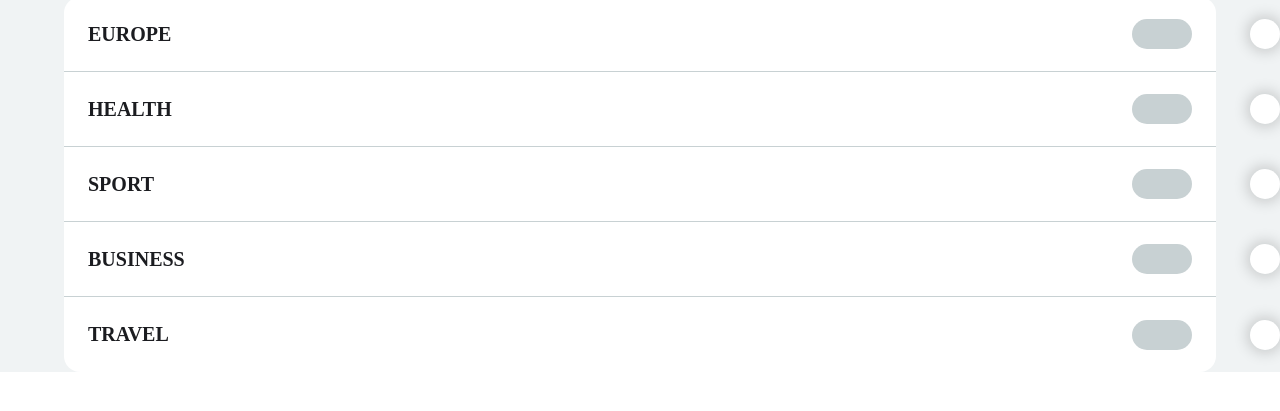
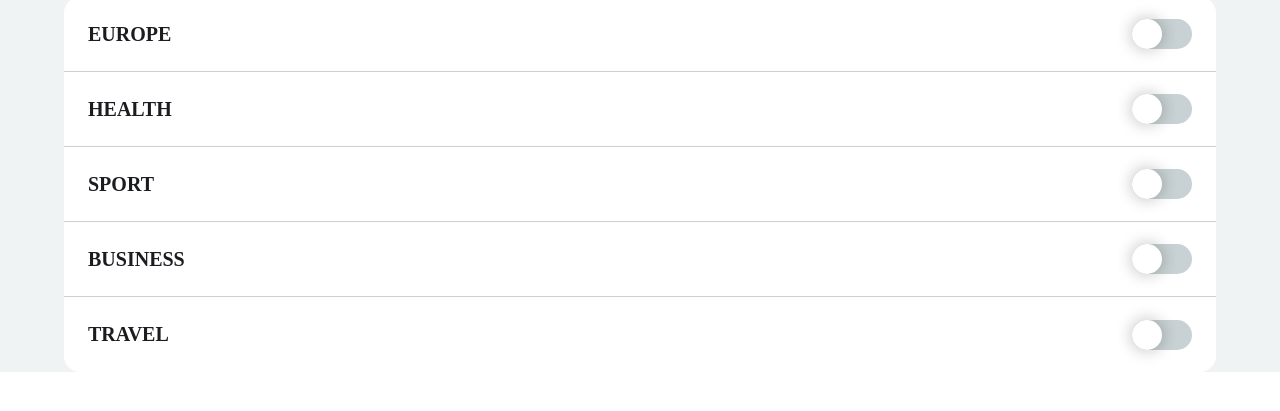
Before and after one commit to rts-cmk-wu10/newsbox-Spongey21, a website built with webpack: page src/settings.html in a window 1280 px wide. Shown: the part 135-546 px from the top of the page. Built offline with nearby package versions, Linux system fonts and the light colour scheme.

Commit message:
slider checkbox working

```diff
--- a/src/index.js
+++ b/src/index.js
@@ -1,11 +1,3 @@
 import "./style.scss";
 import "./javascript/stories";
 import "./javascript/archive";
-
-if (window.location.href.includes('settings')) {
-    const CHECKBOX = document.querySelector('.options__checkbox')
-
-    CHECKBOX.addEventListener('change', () => {
-        CHECKBOX.checked ? console.log('checked') : console.log('unchecked');
-    })
-}
--- a/src/scss/_options.scss
+++ b/src/scss/_options.scss
@@ -1,6 +1,8 @@
 @use './variables';
 
 .options {
+    position: relative;
+
     background-color: variables.$secondary-color-ice;
 
     &__heading, &__subheading {
@@ -68,14 +70,16 @@
 
         border-radius: 1rem;
 
+        transition: background-color 0.5s ease;
+
         &::after {
             content: '';
             height: 30px;
             width: 30px;
 
-            position: absolute;
+            position: relative;
 
-            right: 0;
+            transition: background-color 0.5s ease, transform 0.5s ease;
 
             background-color: variables.$typography-color-snow;
 
@@ -90,6 +94,11 @@
     }
 
     &__checkbox:checked + &__slider::after {
-        right: 10px;
+        transform: translateX(30px);
+        background-color: white;
+    }
+
+    &__checkbox:checked + &__slider {
+        background-color: variables.$primary-color-sage;
     }
 }
--- a/src/settings.html
+++ b/src/settings.html
@@ -22,32 +22,28 @@
             <ul class="options__list">
                 <li class="options__item">
                     <span class="options__category">europe</span>
-                    <input type="checkbox" class="options__checkbox">
-                    <label class="options__slider"></label>
+                    <input type="checkbox" class="options__checkbox" id="slider1">
+                    <label for="slider1" class="options__slider"></label>
                 </li>
                 <li class="options__item">
                     <span class="options__category">health</span>
-                    <label class="options__slider">
-                        <input type="checkbox" class="options__checkbox">
-                    </label>
+                    <input type="checkbox" class="options__checkbox" id="slider2">
+                    <label for="slider2" class="options__slider"></label>
                 </li>
                 <li class="options__item">
                     <span class="options__category">sport</span>
-                    <label class="options__slider">
-                        <input type="checkbox" class="options__checkbox">
-                    </label>
+                    <input type="checkbox" class="options__checkbox" id="slider3">
+                    <label for="slider3" class="options__slider"></label>
                 </li>
                 <li class="options__item">
                     <span class="options__category">business</span>
-                    <label class="options__slider">
-                        <input type="checkbox" class="options__checkbox">
-                    </label>
+                    <input type="checkbox" class="options__checkbox" id="slider4">
+                    <label for="slider4" class="options__slider"></label>
                 </li>
                 <li class="options__item">
                     <span class="options__category">travel</span>
-                    <label class="options__slider">
-                        <input type="checkbox" class="options__checkbox">
-                    </label>
+                    <input type="checkbox" class="options__checkbox" id="slider5">
+                    <label for="slider5" class="options__slider"></label>
                 </li>
             </ul>
         </article>
```
